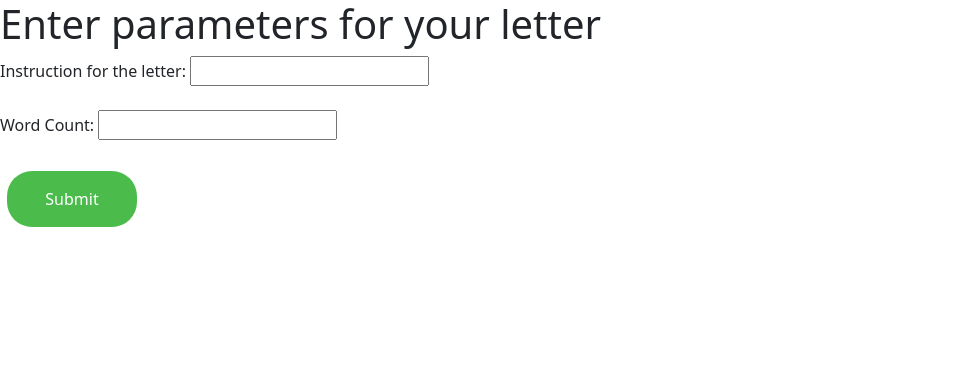
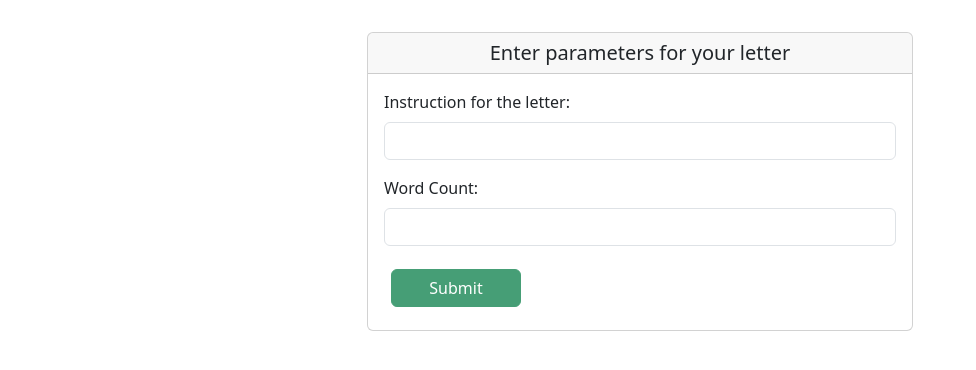
Before and after one commit to amiaynara/letter_generator, a Flask app: page / in a window 1280 px wide. Shown: the top 370 px of the page, without its empty margins (0-976 px from the left). Run offline with Flask 2, Linux system fonts and the light colour scheme; parts of the project's set-up code (start-up, migrations or seed data) failed here and were passed over; some libraries are stand-ins or nearby versions.

Commit message:
Improve: Add new look to the website

```diff
--- a/templates/base.html
+++ b/templates/base.html
@@ -4,7 +4,9 @@
   <title>{% block title %}Letter Generator{% endblock %}</title>
   <style>
     body {font-family: Arial, Helvetica, sans-serif;}
-
+    .card {
+      margin-top: 2rem;
+    }
     /* Button used to open the contact form - fixed at the bottom of the page */
     .open-button {
       background-color: rgb(17, 9, 238);
@@ -50,11 +52,9 @@
     }
 
     /* Set a style for the re-write now button */
-    .form-container .btn {
-      background-color: #04AA6D;
-      color: white;
+    .form-container {
       padding: 16px 20px;
-      border: none;
+      border: 1px solid gray;
       cursor: pointer;
       width: 100%;
       margin-bottom:10px;
@@ -102,8 +102,10 @@
 
     /*css for rewritten */
     [id^='tag'] {
-      position: relative;
-      bottom: 100px;
+      position: absolute;
+      top: -0.5rem;
+      left: -0.5rem;
+      font-size: 8px;
       visibility: hidden;
       border: 1px solid green;
       border-radius: 6px;
@@ -116,8 +118,16 @@
   <script src="https://cdnjs.cloudflare.com/ajax/libs/jspdf/1.5.3/jspdf.min.js"></script>
 </head>
 <body>
-  {% block content %}
-  {% endblock %}
+  <div class="container">
+    <div class="row">
+      <div class="col">
+      </div>
+        {% block content %}
+        {% endblock %}
+      <div class="col">
+      </div>
+    </div>
+  </div>
 
 
   <script src="https://cdn.jsdelivr.net/npm/bootstrap@5.3.0-alpha1/dist/js/bootstrap.bundle.min.js" integrity="sha384-w76AqPfDkMBDXo30jS1Sgez6pr3x5MlQ1ZAGC+nuZB+EYdgRZgiwxhTBTkF7CXvN" crossorigin="anonymous"></script>
--- a/templates/parameters.html
+++ b/templates/parameters.html
@@ -4,20 +4,28 @@
     Set Parameters
 {% endblock %}
 {% block content %}
+    <div class="col-6">
+        <div class="card">
+            <h5 class="card-header text-center">Enter parameters for your letter</h5>
+            <div class="card-body">
                 <form method="POST" action="{{ url_for('parameters') }}">
-        <h1>Enter parameters for your letter</h1>
-        <label for="instruction">Instruction for the letter:</label>
-        <input type="text" id="instruction" name="instruction">
-        <br><br>
-        <label for="word_count">Word Count:</label>
-        <input type="number" id="word_count" name="word_count">
-        <br><br>
-        <button id="submit-button" class="open-button submit-btn" type="submit">Submit</button>
+                    <div class="mb-3">
+                        <label for="instruction" class="form-label">Instruction for the letter:</label>
+                        <input type="text" class="form-control" id="instruction" name="instruction">
+                    </div>
+                    <div class="mb-3">
+                        <label for="word_count" class="form-label">Word Count:</label>
+                        <input type="number" id="word_count" name="word_count" class="form-control">
+                    </div>
+                    <button id="submit-button" class="btn btn-success open-button submit-btn" type="submit">Submit</button>
                 </form>
                 <div id="progress-container">
                     <p id="action-text">Letter Generator at work...</p>
                     <div id="progress-line" class="progress-bar">
                         <div class="progress"></div>
+                    </div>
+                </div>
+            </div>
         </div>
     </div>
 
```
Also changed, not shown: templates/edit.html (+16 -9 lines), templates/finalise.html (+18 -12 lines). Lines whose indentation alone changed are shown as unchanged.
